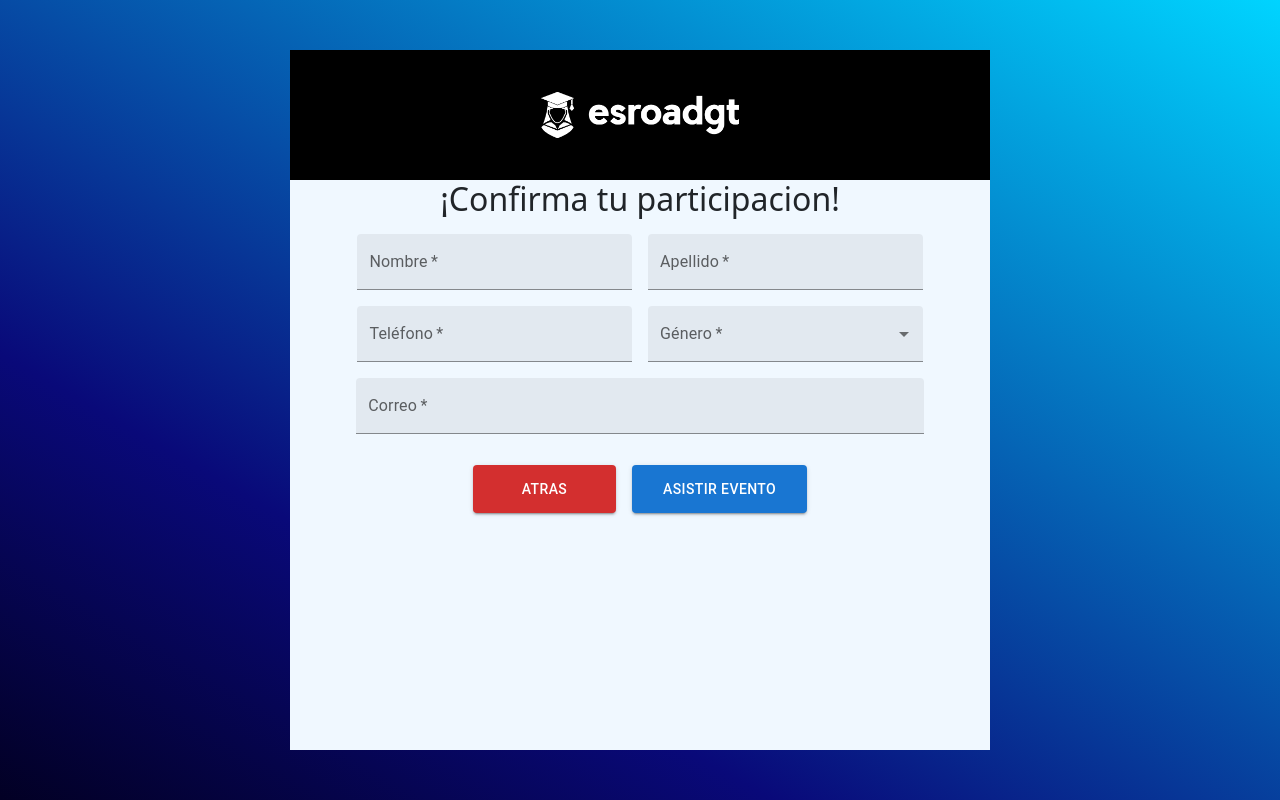
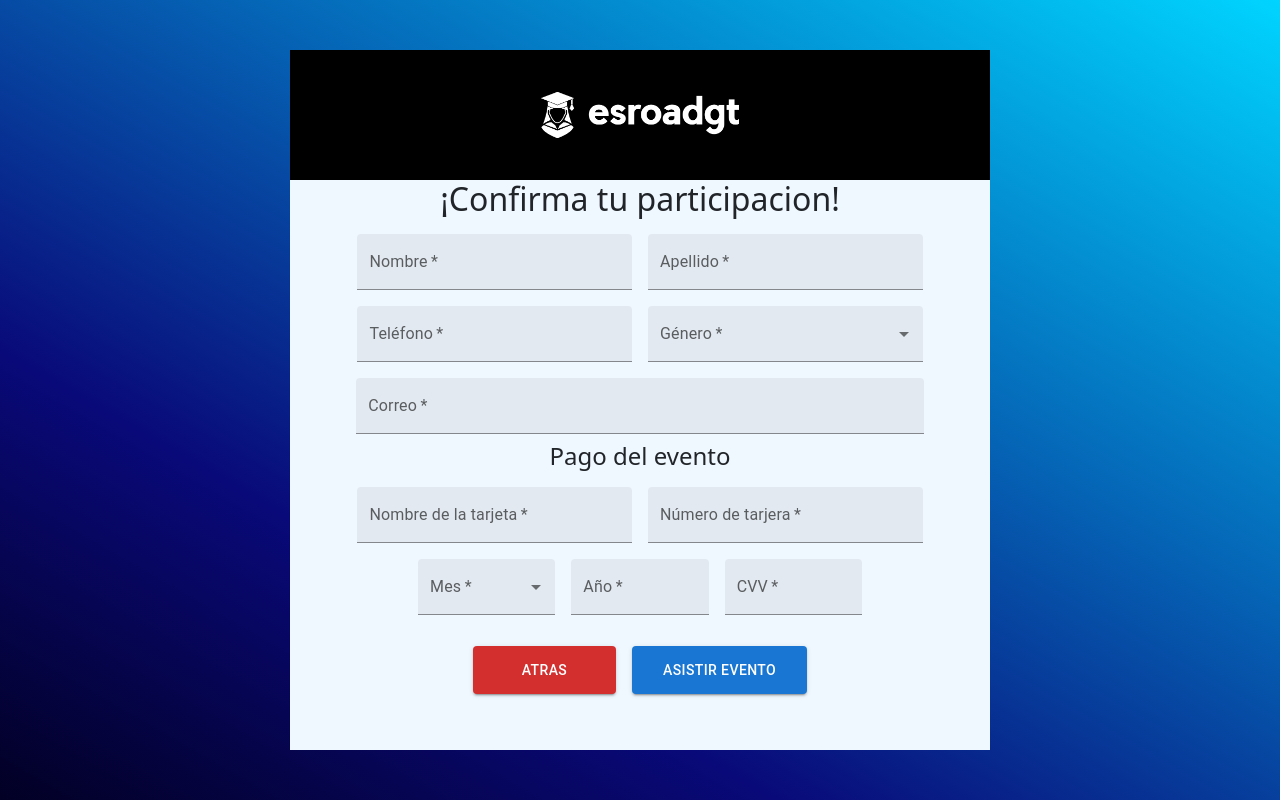
Before and after one commit to elderpum/AYD1_PROYECTO1_G3, a React (Create React App) app in the folder frontend/: page /asistirEvento in a window 1280 px wide. Built offline with nearby package versions, Linux system fonts and the light colour scheme.

Commit message:
mergue foro discucion  a develop

```diff
--- a/frontend/src/App.js
+++ b/frontend/src/App.js
@@ -37,7 +37,7 @@ function App() {
           <Route path="/historial-eventos" element={<HistorialEvento />} />
           <Route path="/buscarEvento" element={<BuscarEventos isOrganizador={false} />} />
           <Route path="/foro" element={<Foro isOrganizador={false} />} />
-          <Route path="/asistirEvento" element={<AsistirEvento cost={0} />} />
+          <Route path="/asistirEvento" element={<AsistirEvento  />} />
           <Route path="/verEvento" element={<VisualizarEvento isOrganizador={false} />} />
           {/* RUTAS PARA LOS ORGANIZADORES */}
           <Route path="/org/main" element={<Main isOrganizador={true} />} />
--- a/frontend/src/pages/AgregarMaterial/AgregarMaterial.jsx
+++ b/frontend/src/pages/AgregarMaterial/AgregarMaterial.jsx
@@ -11,6 +11,7 @@ import MenuItem from '@mui/material/MenuItem';
 import Select from '@mui/material/Select';
 import { Box } from '@mui/system';
 import CloudUploadIcon from '@mui/icons-material/CloudUpload';
+import { useNavigate } from 'react-router-dom';
 import { useForm } from '../hooks/useForm';
 import { setMaterial } from './helpers/setMaterial';
 
@@ -19,6 +20,8 @@ import './agregarmaterial.css';
 
 
 export const AgregarMaterial = () => {
+
+    const navigate = useNavigate(); //Hook para navegar entre paginas.
 
     const [material, setUploadMaterial] = useState({
         profile: '',
@@ -68,6 +71,12 @@ export const AgregarMaterial = () => {
         }
     }
 
+
+    const onMainChange = (e) => {
+        navigate('/org/main', {
+            replace: true, //No dejar que la persona regrese a la pagina anterior.
+        });
+    }
 
     const handleSubmint = (e) => {
         e.preventDefault(); //Evita que se recargue la pagina.
@@ -171,7 +180,7 @@ export const AgregarMaterial = () => {
                         </div>
 
                         <div style={{ marginTop: 15 }}>
-                            <Button sx={{ m: 1, height: '6ch', width: '18ch' }} color="error" variant="contained">Atras</Button>
+                            <Button sx={{ m: 1, height: '6ch', width: '18ch' }} onClick={onMainChange} color="error" variant="contained">Atras</Button>
                             <Button sx={{ m: 1, height: '6ch', width: '18ch', }} type="submit" variant="contained">Agregar</Button>
                         </div>
 
--- a/frontend/src/pages/AsistirEvento/AsistirEvento.jsx
+++ b/frontend/src/pages/AsistirEvento/AsistirEvento.jsx
@@ -1,4 +1,5 @@
 import React, { useState } from 'react';
+import { useEventContext } from '../../contexts/eventsContext';
 import { TextField, FormControl, InputLabel, Select, MenuItem } from '@mui/material';
 import Button from '@mui/material/Button';
 import { useForm } from '../hooks/useForm';
@@ -9,7 +10,9 @@ import white_logo from '../../assets/white_logo.png';
 import './asistirEvento.css';
 
 
-export const AsistirEvento = ({ cost }) => {
+export const AsistirEvento = () => {
+
+    const { event } = useEventContext();
 
     const [gender, setGender] = useState('');
 
@@ -43,7 +46,7 @@ export const AsistirEvento = ({ cost }) => {
     const handleSubmit = (e) => {
         e.preventDefault(); //Evita que se recargue la pagina.
 
-        setEvento(gender, monthTarjet, form);
+        setEvento(gender, monthTarjet, form, event.id);
 
         handleReset();
         setGender('');
@@ -129,15 +132,15 @@ export const AsistirEvento = ({ cost }) => {
 
                             <div>
                                 <h4
-                                    hidden={cost === 0 ? true : false}
+                                    hidden={event.costo === 0 ? true : false}
                                 >
                                     Pago del evento
                                 </h4>
 
                                 <TextField
                                     sx={{ m: 1, width: '30ch' }}
-                                    required={cost === 0 ? false : true}
-                                    hidden={cost === 0 ? true : false}
+                                    required={event.costo === 0 ? false : true}
+                                    hidden={event.costo === 0 ? true : false}
                                     label="Nombre de la tarjeta"
                                     name='nombreTarjeta'
                                     value={form.nombreTarjeta}
@@ -147,8 +150,8 @@ export const AsistirEvento = ({ cost }) => {
 
                                 <TextField
                                     sx={{ m: 1, width: '30ch' }}
-                                    required={cost === 0 ? false : true}
-                                    hidden={cost === 0 ? true : false}
+                                    required={event.costo === 0 ? false : true}
+                                    hidden={event.costo === 0 ? true : false}
                                     label="Número de tarjera"
                                     name='numTarjeta'
                                     value={form.numTarjeta}
@@ -159,8 +162,8 @@ export const AsistirEvento = ({ cost }) => {
 
                             <div>
                                 <FormControl
-                                    hidden={cost === 0 ? true : false}
-                                    required={cost === 0 ? false : true}
+                                    hidden={event.costo === 0 ? true : false}
+                                    required={event.costo === 0 ? false : true}
                                     sx={{ m: 1, width: '15ch' }}
                                     variant="filled"
                                 >
@@ -190,8 +193,8 @@ export const AsistirEvento = ({ cost }) => {
 
                                 <TextField
                                     sx={{ m: 1, width: '15ch' }}
-                                    required={cost === 0 ? false : true}
-                                    hidden={cost === 0 ? true : false}
+                                    required={event.costo === 0 ? false : true}
+                                    hidden={event.costo === 0 ? true : false}
                                     label="Año"
                                     name='anioTarjeta'
                                     value={form.anioTarjeta}
@@ -201,8 +204,8 @@ export const AsistirEvento = ({ cost }) => {
 
                                 <TextField
                                     sx={{ m: 1, width: '15ch' }}
-                                    required={cost === 0 ? false : true}
-                                    hidden={cost === 0 ? true : false}
+                                    required={event.costo === 0 ? false : true}
+                                    hidden={event.costo === 0 ? true : false}
                                     label="CVV"
                                     name='cvvTarjeta'
                                     value={form.cvvTarjeta}
--- a/frontend/src/pages/AsistirEvento/helper/setEvento.js
+++ b/frontend/src/pages/AsistirEvento/helper/setEvento.js
@@ -1,6 +1,7 @@
-export const setEvento = async (gender, monthTarjet, form) => {
+export const setEvento = async (gender, monthTarjet, form, idEvento) => {
 
     const newCompetitor = {
+        idEvento: idEvento,
         nombre: form.nombre,
         apellido: form.apellido,
         genero: gender,
@@ -16,7 +17,7 @@ export const setEvento = async (gender, monthTarjet, form) => {
 
     // console.log(newOrganizador);
     // Peticion al backend.
-    await fetch('http://localhost:3001/estudiante/asistirEvento', {
+    await fetch('http://localhost:3001/estudiantes/asistirEvento', {
         method: 'POST',
         headers: {
             'Content-Type': 'application/json'
--- a/frontend/src/pages/ForoDiscusion/CardForo.jsx
+++ b/frontend/src/pages/ForoDiscusion/CardForo.jsx
@@ -10,11 +10,11 @@ import ListItemText from '@mui/material/ListItemText';
 import Divider from '@mui/material/Divider';
 import { TextField, Button } from '@mui/material';
 import { ListItem } from '@mui/material';
-import { setComment } from './helpers/setComment';
+import { setComments } from './helpers/setComment';
 
 
 
-export const CardForo = ({ foro, setListForo }) => {
+export const CardForo = ({ foro }) => {
 
     const [comment, setComment] = useState('');
 
@@ -29,7 +29,7 @@ export const CardForo = ({ foro, setListForo }) => {
         // console.log(foro);
 
         //Mandar comentario al backend.
-        // setComment(comment)
+        setComments(comment)
 
         setComment('');
     }
--- a/frontend/src/pages/ForoDiscusion/CrearForo.jsx
+++ b/frontend/src/pages/ForoDiscusion/CrearForo.jsx
@@ -48,12 +48,6 @@ export const CrearForo = () => {
         setForo(form, category);
         setCaegory('');
         handleReset();
-
-        return (
-            <Stack sx={{ width: '100%' }} spacing={2}>
-                <Alert severity="success">Foro creado exitosamente.</Alert>
-            </Stack>
-        );
     }
 
     return (
--- a/frontend/src/pages/ForoDiscusion/Foro.jsx
+++ b/frontend/src/pages/ForoDiscusion/Foro.jsx
@@ -4,6 +4,7 @@ import { Sidebar } from '../../components/Sidebar';
 import { Titulo } from '../../components/Titulo'
 import { useNavigate } from 'react-router-dom';
 import { CardForo } from './CardForo';
+// import { UseFetchForo } from './hooks/UseFetchForo';
 
 import './css/foro.css';
 
@@ -47,8 +48,10 @@ const foro = [
 ]
 
 
+export const Foro = ({ isOrganizador }) => {
 
-export const Foro = ({ isOrganizador }) => {
+    //Obtener lista de fotos
+    // const { dataForo } = UseFetchForo();
 
     const [listForo, setListForo] = useState(foro);
 
@@ -77,9 +80,15 @@ export const Foro = ({ isOrganizador }) => {
 
                     {
                         listForo.map((foro) => (
-                            <CardForo key={foro.id}  foro={foro} setListForo={setListForo} />
+                            <CardForo key={foro.id} foro={foro} />
                         ))
                     }
+
+                    {/* {
+                        dataForo.map((foro) => (
+                            <CardForo key={foro.id} foro={foro} />
+                        ))
+                    } */}
 
                 </div>
 
--- a/frontend/src/pages/ForoDiscusion/helpers/setComment.js
+++ b/frontend/src/pages/ForoDiscusion/helpers/setComment.js
@@ -1,6 +1,6 @@
 const Swal = require('sweetalert2');
 
-export const setComment = async (comment) => {
+export const setComments = async (comment) => {
 
     const newComment = {
         comentario: comment,
--- /dev/null
+++ b/frontend/src/pages/ForoDiscusion/hooks/UseFetchForo.js
@@ -0,0 +1,23 @@
+import { useState, useEffect } from 'react';
+import { getForo } from '../helpers/getForo';
+
+export const UseFetchForo = () => {
+
+    const [foro, setForo] = useState({
+        dataForo: []
+    });
+
+    useEffect(() => {
+
+        getForo()
+        .then(listData => {
+            setForo({
+                dataForo: listData
+            })
+        });
+
+    }, [foro]);
+
+    return foro;
+
+}
```
Also changed, not shown: frontend/src/components/Sidebar.js (+6 -7 lines), frontend/src/pages/ForoDiscusion/helpers/getForo.js (added, +17 -0 lines).
